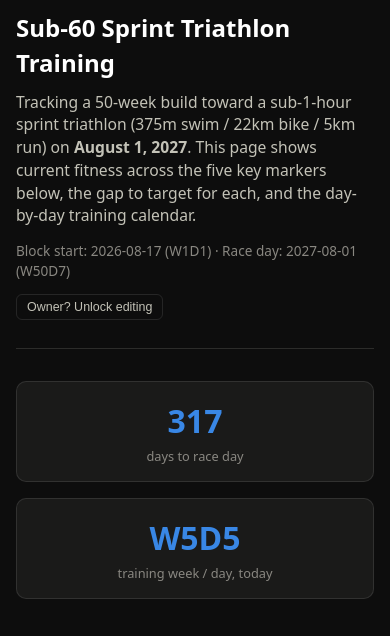
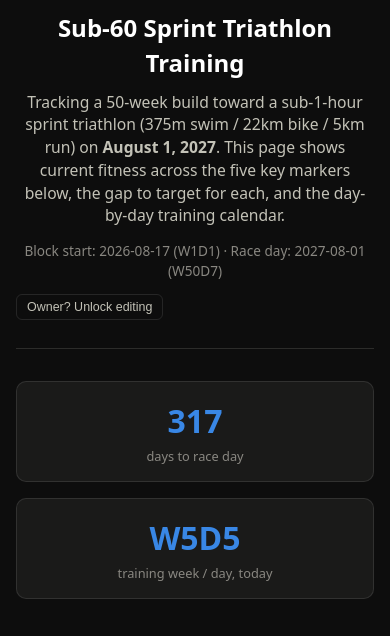
Before and after one commit to bjwxh/tri_sub60, a plain HTML site: page index.html in a window 390 px wide. Shown: the part 187-823 px from the top of the page. Drawn offline with nearby package versions, Linux system fonts and the light colour scheme; no server answers.

Commit message:
Center header title/description and fix description wrapping
Title and description are now center-aligned under the profile photo.
The description previously capped at 68ch regardless of container
width, which didn't track actual browser width well; removed the cap
so wrapping scales directly with the available page width (fewer
lines on wide desktop windows, more on narrow mobile ones).

Co-Authored-By: Claude Sonnet 5 <noreply@anthropic.com>

```diff
--- a/assets/style.css
+++ b/assets/style.css
@@ -53,13 +53,15 @@ header.hero .profile-photo {
 header.hero h1 {
   font-size: clamp(1.5rem, 1.1rem + 1.5vw, 2.1rem);
   margin: 0 0 10px;
+  text-align: center;
 }
 
 header.hero p {
   color: var(--text-secondary);
-  max-width: 68ch;
+  max-width: 100%;
   margin: 0 0 6px;
   font-size: 0.98rem;
+  text-align: center;
 }
 
 header.hero .race-meta {
--- a/index.html
+++ b/index.html
@@ -24,7 +24,7 @@
 <link rel="icon" type="image/png" sizes="16x16" href="assets/img/favicon-16.png?v=1" />
 <link rel="apple-touch-icon" href="assets/img/apple-touch-icon.png?v=1" />
 
-<link rel="stylesheet" href="assets/style.css?v=4" />
+<link rel="stylesheet" href="assets/style.css?v=5" />
 <script src="https://cdn.jsdelivr.net/npm/chart.js@4.4.4/dist/chart.umd.min.js"></script>
 </head>
 <body>
```
